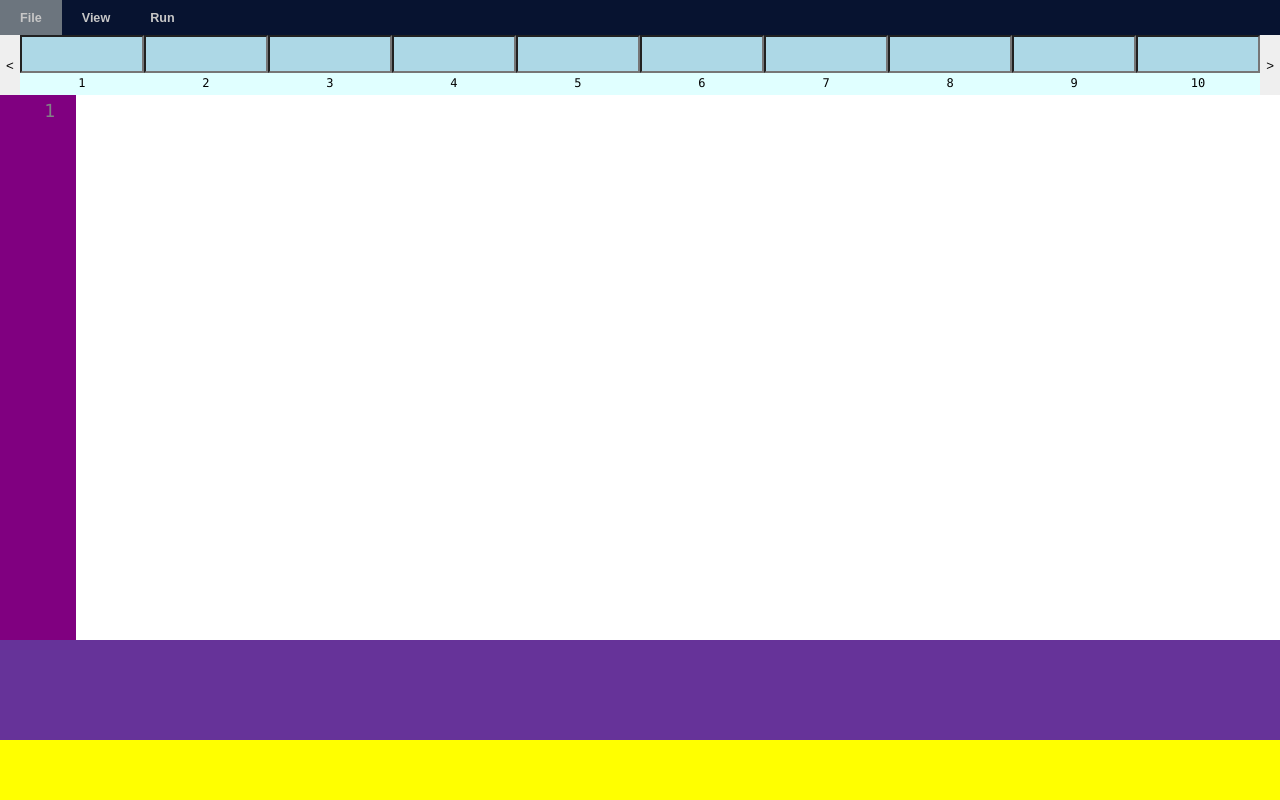
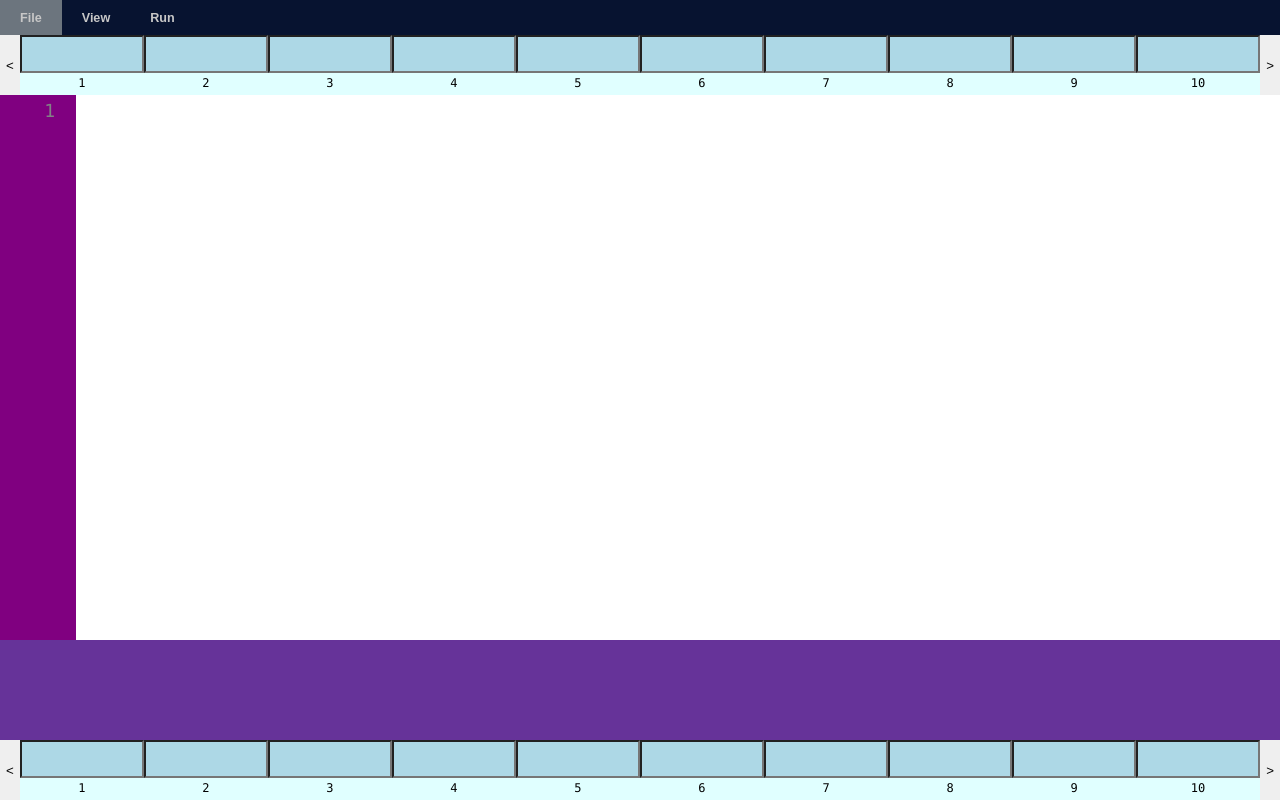
Before and after one commit to Luci-4/web-ram-simulator, a plain HTML site: page index.html in a window 1280 px wide. Drawn offline with Linux system fonts and the light colour scheme.

Commit message:
implement infinite output tape

```diff
--- a/build/script.js
+++ b/build/script.js
@@ -34,7 +34,7 @@ function switchBreakpoint(index) {
         let pointIndex = breakpoints.indexOf(parseInt(index));
         breakpoints.splice(pointIndex, 1);
     }
-    console.log(breakpoints);
+
     point.className = classNameArray.join(" ");
 
 
@@ -122,7 +122,7 @@ function initResize(e) {
 
  function Resize(e) {
     let consoleElement = document.getElementById("textarea-console");
-    let outputSectionElement = document.getElementById("output-section");
+
     let inputTapeElement = document.getElementById("input-tape");
     let consoleUpperEdgePosition = Math.round(consoleElement.getBoundingClientRect().top);
     let consoleElementHeight = consoleElement.style.height
@@ -161,37 +161,58 @@ function stopResize(e) {
 
 }
 
-function moveInputTapeRight(){
-    let tape = document.getElementById("input-tape-container");
+function moveTapeRight(type){
+
+    let tape;
+    if(type === "in"){
+
+        tape = document.getElementById("input-tape-container");
+    }
+    else if (type === "out"){
+        tape = document.getElementById("output-tape-container");
+    }
+
+
     let scrollStep = tape.clientWidth / 10;
 
-    if(secondToLastCellIsVisible()){
-        let newCell = document.getElementById("input-tape-container").lastElementChild.cloneNode(true);
-        let idSplit = newCell.id.split("-")
+    if(secondToLastCellIsVisible(type)){
+        let oldContainerId = `${type}put-tape-container`;
+
+        let newCell = document.getElementById(oldContainerId).lastElementChild.cloneNode(true);
+        let idSplit = newCell.id.split("-");
         let newIndex = parseInt(idSplit[1]) + 1;
-        let newContainerId = `${idSplit[0]}-${newIndex}`
+        let newContainerId = `${idSplit[0]}-${newIndex}`;
         newCell.id = newContainerId;
         newCell.lastElementChild.innerHTML = newIndex.toString();
         tape.appendChild(newCell);
     }
     tape.scrollLeft += scrollStep;
-
-
-    // tape.scrollLeft(tape.offsetWidth);
 }
 
-function moveInputTapeLeft(){
+function moveTapeLeft(type){
+    let tape;
+    if (type === "in"){
+        tape = document.getElementById("input-tape-container");
+    }
+    else if (type == "out"){
+        tape = document.getElementById("output-tape-container");
+    }
 
-    let tape = document.getElementById("input-tape-container");
     let scrollStep = tape.clientWidth / 10;
 
     tape.scrollLeft -= scrollStep;
 
 }
 
-function secondToLastCellIsVisible(){
+function secondToLastCellIsVisible(type){
+    let lastElement;
+    if (type === "in"){
+        lastElement = document.getElementById("input-tape-container").lastElementChild.previousElementSibling;
+    }
+    else if (type == "out"){
+        lastElement = document.getElementById("output-tape-container").lastElementChild.previousElementSibling;
+    }
 
-    let lastElement = document.getElementById("input-tape-container").lastElementChild.previousElementSibling;
 
     return (lastElement.getBoundingClientRect().left >=0 && lastElement.getBoundingClientRect().right <= window.innerWidth);
 }
--- a/index.html
+++ b/index.html
@@ -18,7 +18,7 @@
         </nav>
         <div class="input-tape" id="input-tape">
 
-            <button class="input-tape-nav left" onclick="moveInputTapeLeft()"><</button>
+            <button class="tape-nav left" onclick="moveTapeLeft('in')"><</button>
 
             <div class="tape" id="input-tape-container">
                 <div class="cell-container" id='input-1'>
@@ -71,7 +71,7 @@
                 </div>
 
             </div>
-            <button class="input-tape-nav right" id="tape-right" onclick="moveInputTapeRight()">></button>
+            <button class="tape-nav right" id="tape-right" onclick="moveTapeRight('in')">></button>
             <!-- <a class="input-tape-nav right"href="#input-11"></a> -->
         </div>
 
@@ -102,7 +102,64 @@
             <div id="textarea-console" spellcheck="false" autocapitalize="false">
                 <div id="console-resizer"></div>
             </div>
-            <div class="output-tape"></div>
+            <div class="output-tape">
+                <button class="tape-nav left" onclick="moveTapeLeft('out')"><</button>
+
+            <div class="tape" id="output-tape-container">
+                <div class="cell-container" id='output-1'>
+                    <input class="output cell" type="number" pattern="[0-9]*" oninput="this.value=this.value.slice(0,5).split('.').join('')">
+                    <div class="caption">1</div>
+                </div>
+                <div class="cell-container" id='output-2'>
+                    <input class="output cell" type="number" pattern="[0-9]*" oninput="this.value=this.value.slice(0,5)">
+                    <div class="caption">2</div>
+                </div>
+                <div class="cell-container" id='output-3'>
+                    <input class="output cell" type="number" pattern="[0-9]*" oninput="this.value=this.value.slice(0,5)">
+                    <div class="caption">3</div>
+                </div>
+                <div class="cell-container" id='output-4'>
+                    <input class="output cell" type="number" pattern="[0-9]*" oninput="this.value=this.value.slice(0,5)">
+                    <div class="caption">4</div>
+                </div>
+                <div class="cell-container" id='output-5'>
+                    <input class="output cell" type="number" pattern="[0-9]*" oninput="this.value=this.value.slice(0,5)">
+                    <div class="caption">5</div>
+                </div>
+                <div class="cell-container" id='output-6'>
+                    <input class="output cell" type="number" pattern="[0-9]*" oninput="this.value=this.value.slice(0,5)">
+                    <div class="caption">6</div>
+                </div>
+                <div class="cell-container" id='output-7'>
+                    <input class="output cell" type="number" pattern="[0-9]*" oninput="this.value=this.value.slice(0,5)">
+                    <div class="caption">7</div>
+                </div>
+                <div class="cell-container" id='output-8'>
+                    <input class="output cell" type="number" pattern="[0-9]*" oninput="this.value=this.value.slice(0,5)">
+                    <div class="caption">8</div>
+                </div>
+                <div class="cell-container" id='output-9'>
+                    <input class="output cell" type="number" pattern="[0-9]*" oninput="this.value=this.value.slice(0,5)">
+                    <div class="caption">9</div>
+                </div>
+                <div class="cell-container" id='output-10'>
+                    <input class="output cell" type="number" pattern="[0-9]*" oninput="this.value=this.value.slice(0,5)">
+                    <div class="caption">10</div>
+                </div>
+                <div class="cell-container" id='output-11'>
+                    <input class="output cell" type="number" pattern="[0-9]*" oninput="this.value=this.value.slice(0,5)">
+                    <div class="caption">11</div>
+                </div>
+                <div class="cell-container" id='output-12'>
+                    <input class="output cell" type="number" pattern="[0-9]*" oninput="this.value=this.value.slice(0,5)">
+                    <div class="caption">12</div>
+                </div>
+
+            </div>
+            <button class="tape-nav right" id="tape-right" onclick="moveTapeRight('out')">></button>
+            <!-- <a class="input-tape-nav right"href="#input-11"></a> -->
+        </div>
+            </div>
         </div>
     </div>
 
--- a/styles.css
+++ b/styles.css
@@ -85,9 +85,6 @@ nav {
 
     align-items: center;
 }
-.input-tape-nav{
-    cursor: pointer;
-}
 
 .tape {
 
@@ -108,12 +105,13 @@ nav {
   }
 
 
-.input-tape-nav {
+.tape-nav {
     height: 60px;
     padding: none;
     border: none;
     outline: none;
     width: 20px;
+    cursor: pointer;
 }
 
 .cell-container {
@@ -182,13 +180,20 @@ nav {
 }
 
 .output-tape {
+    z-index: 2;
+    position: sticky;
+    display: flex;
+    flex-wrap: nowrap;
 
-    /* height: 80px; */
+    height: 60px;
     padding: 0;
-    min-height: 60px;
+
     width: 100%;
-    background-color: yellow;
-    bottom: 0;
+    background-color: green;
+    top: 0;
+    justify-content: space-between;
+
+    align-items: center;
 
 }
 
```
